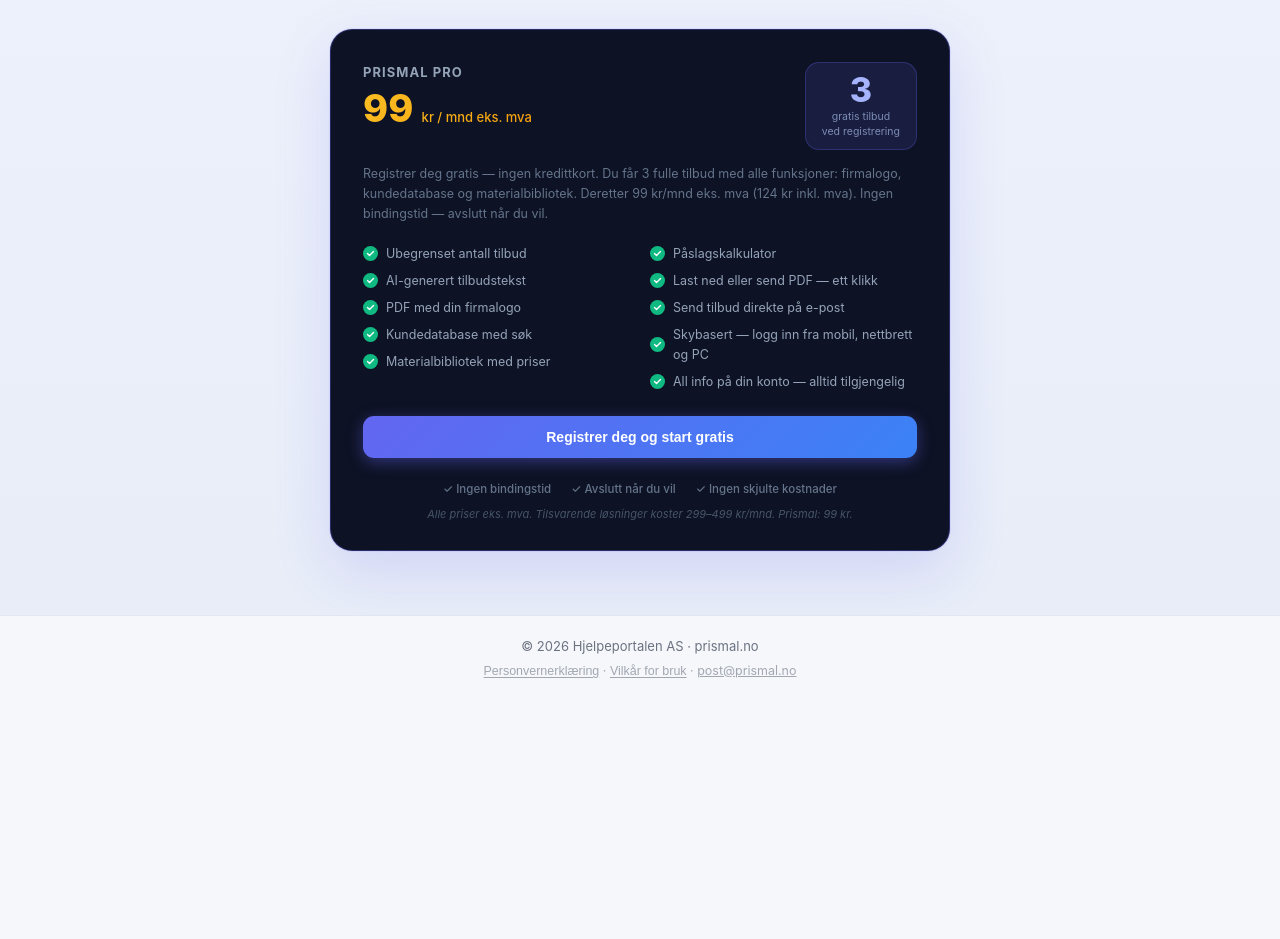
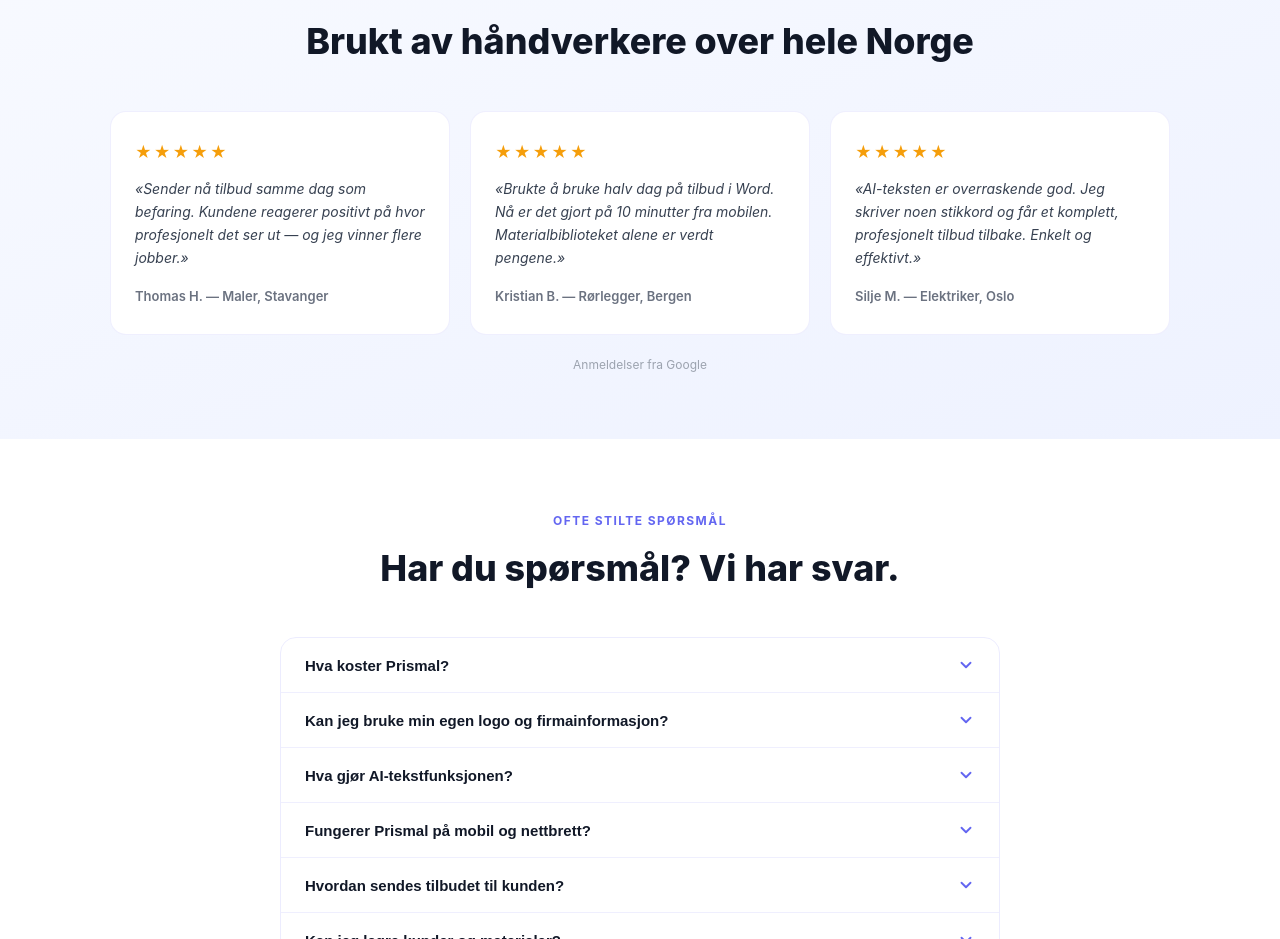
Before and after one commit to anderslura/Prismal, a React (Vite) app: page / in a window 1280 px wide. Shown: the part 2613-3552 px from the top of the page. Before the commit the page ends 3314 px from the top, so only its background shows below. Built offline with nearby package versions, Linux system fonts and the light colour scheme.

Commit message:
feat: anmeldelser og FAQ-seksjon på landingssiden

```diff
--- a/src/components/Landingsside.jsx
+++ b/src/components/Landingsside.jsx
@@ -1,6 +1,64 @@
 /* ── Landingsside v5 — lys, moderne, demo-karusell ── */
 import { useState, useEffect } from 'react'
 import DemoSlideshow from './DemoSlideshow'
+
+const FAQ_LISTE = [
+  {
+    sp: 'Hva koster Prismal?',
+    sv: 'Du starter gratis og får 3 fulle tilbud med alle funksjoner — ingen kredittkort nødvendig. Etter det koster Prismal Pro 99 kr/mnd eks. mva (124 kr inkl. mva). Ingen bindingstid, avslutt når du vil.'
+  },
+  {
+    sp: 'Kan jeg bruke min egen logo og firmainformasjon?',
+    sv: 'Ja. Du laster opp logo og fyller inn firmainfo én gang — det hentes automatisk på alle fremtidige tilbud, uavhengig av hvilken enhet du bruker.'
+  },
+  {
+    sp: 'Hva gjør AI-tekstfunksjonen?',
+    sv: 'Du beskriver oppdraget med egne ord — rettskriving er ikke viktig. AI-en omformer det til en komplett, profesjonell tilbudstekst. Du kan lese gjennom og redigere teksten før du sender.'
+  },
+  {
+    sp: 'Fungerer Prismal på mobil og nettbrett?',
+    sv: 'Ja, Prismal er optimalisert for mobil, nettbrett og PC. Ingen app å installere — du logger bare inn i nettleseren og er klar.'
+  },
+  {
+    sp: 'Hvordan sendes tilbudet til kunden?',
+    sv: 'Du sender direkte fra Prismal til kundens e-post. PDF legges ved automatisk. Du får kopi i din innboks, og tilbudet lagres i Prismal-historikken din.'
+  },
+  {
+    sp: 'Kan jeg lagre kunder og materialer?',
+    sv: 'Ja. Kunder lagres i en søkbar database — finn dem igjen på navn eller mobilnummer. Materialer lagres i et personlig bibliotek med priser, og oppdateres kun med antall fra gang til gang.'
+  },
+  {
+    sp: 'Hvordan avslutter jeg abonnementet?',
+    sv: 'Du avslutter når du vil fra «Abonnement og fakturaer» i profilmenyen. Ingen bindingstid, ingen skjulte kostnader.'
+  },
+]
+
+function FaqSeksjon() {
+  const [aapen, setAapen] = useState(null)
+  return (
+    <section className="l2-faq">
+      <div className="l2-faq-inner">
+        <p className="l2-faq-overst">Ofte stilte spørsmål</p>
+        <h2 className="l2-faq-tittel">Har du spørsmål? Vi har svar.</h2>
+        <div className="l2-faq-liste">
+          {FAQ_LISTE.map((f, i) => (
+            <div key={i} className={`l2-faq-item${aapen === i ? ' aapen' : ''}`}>
+              <button className="l2-faq-sporsmal" onClick={() => setAapen(aapen === i ? null : i)}>
+                <span>{f.sp}</span>
+                <svg className="l2-faq-chevron" width="18" height="18" viewBox="0 0 24 24" fill="none" stroke="currentColor" strokeWidth="2.5" strokeLinecap="round" strokeLinejoin="round">
+                  <polyline points="6 9 12 15 18 9"/>
+                </svg>
+              </button>
+              {aapen === i && (
+                <div className="l2-faq-svar">{f.sv}</div>
+              )}
+            </div>
+          ))}
+        </div>
+      </div>
+    </section>
+  )
+}
 
 function IkonLyn() {
   return (
@@ -166,6 +224,35 @@ export default function Landingsside({ onStart, onRegistrer }) {
       <DemoSlideshow />
 
 
+      {/* ── ANMELDELSER ── */}
+      <section className="l2-anm">
+        <div className="l2-anm-inner">
+          <p className="l2-anm-overst">Hva fagfolk sier</p>
+          <h2 className="l2-anm-tittel">Brukt av håndverkere over hele Norge</h2>
+          <div className="l2-anm-rad">
+            <div className="l2-anm-kort">
+              <div className="l2-anm-stjerner">★★★★★</div>
+              <p className="l2-anm-tekst">«Sender nå tilbud samme dag som befaring. Kundene reagerer positivt på hvor profesjonelt det ser ut — og jeg vinner flere jobber.»</p>
+              <div className="l2-anm-navn">Thomas H. — Maler, Stavanger</div>
+            </div>
+            <div className="l2-anm-kort">
+              <div className="l2-anm-stjerner">★★★★★</div>
+              <p className="l2-anm-tekst">«Brukte å bruke halv dag på tilbud i Word. Nå er det gjort på 10 minutter fra mobilen. Materialbiblioteket alene er verdt pengene.»</p>
+              <div className="l2-anm-navn">Kristian B. — Rørlegger, Bergen</div>
+            </div>
+            <div className="l2-anm-kort">
+              <div className="l2-anm-stjerner">★★★★★</div>
+              <p className="l2-anm-tekst">«AI-teksten er overraskende god. Jeg skriver noen stikkord og får et komplett, profesjonelt tilbud tilbake. Enkelt og effektivt.»</p>
+              <div className="l2-anm-navn">Silje M. — Elektriker, Oslo</div>
+            </div>
+          </div>
+          <p className="l2-anm-kilde">Anmeldelser fra Google</p>
+        </div>
+      </section>
+
+      {/* ── FAQ ── */}
+      <FaqSeksjon />
+
       {/* ── PRIS ── */}
       <section className="l2-pris">
         <p className="l2-pris-overst">Enkel prising</p>
--- a/src/styles/index.css
+++ b/src/styles/index.css
@@ -1963,6 +1963,155 @@ textarea { resize: vertical; }
 
 
 
+
+/* ── ANMELDELSER ── */
+.l2-anm {
+  background: linear-gradient(160deg, #f8faff 0%, #eef2ff 100%);
+  padding: 72px 32px 64px;
+}
+.l2-anm-inner {
+  max-width: 1060px;
+  margin: 0 auto;
+  text-align: center;
+}
+.l2-anm-overst {
+  font-size: 12px;
+  font-weight: 700;
+  text-transform: uppercase;
+  letter-spacing: 0.12em;
+  color: #6366f1;
+  margin-bottom: 10px;
+}
+.l2-anm-tittel {
+  font-size: clamp(22px, 2.8vw, 36px);
+  font-weight: 800;
+  color: #111827;
+  margin: 0 0 40px;
+}
+.l2-anm-rad {
+  display: grid;
+  grid-template-columns: repeat(3, 1fr);
+  gap: 20px;
+  margin-bottom: 20px;
+}
+.l2-anm-kort {
+  background: #fff;
+  border: 1px solid rgba(99,102,241,0.10);
+  border-radius: 16px;
+  padding: 28px 24px;
+  text-align: left;
+}
+.l2-anm-stjerner {
+  color: #f59e0b;
+  font-size: 16px;
+  margin-bottom: 12px;
+  letter-spacing: 2px;
+}
+.l2-anm-tekst {
+  font-size: 14px;
+  color: #374151;
+  line-height: 1.65;
+  margin: 0 0 16px;
+  font-style: italic;
+}
+.l2-anm-navn {
+  font-size: 13px;
+  font-weight: 600;
+  color: #6b7280;
+}
+.l2-anm-kilde {
+  font-size: 12px;
+  color: #9ca3af;
+  margin: 0;
+}
+@media (max-width: 760px) {
+  .l2-anm-rad { grid-template-columns: 1fr; }
+  .l2-anm { padding: 48px 20px 40px; }
+}
+
+/* ── FAQ ── */
+.l2-faq {
+  background: #fff;
+  padding: 72px 32px 64px;
+}
+.l2-faq-inner {
+  max-width: 720px;
+  margin: 0 auto;
+}
+.l2-faq-overst {
+  font-size: 12px;
+  font-weight: 700;
+  text-transform: uppercase;
+  letter-spacing: 0.12em;
+  color: #6366f1;
+  margin-bottom: 10px;
+  text-align: center;
+}
+.l2-faq-tittel {
+  font-size: clamp(22px, 2.8vw, 36px);
+  font-weight: 800;
+  color: #111827;
+  margin: 0 0 40px;
+  text-align: center;
+}
+.l2-faq-liste {
+  display: flex;
+  flex-direction: column;
+  gap: 0;
+  border: 1px solid rgba(99,102,241,0.12);
+  border-radius: 16px;
+  overflow: hidden;
+}
+.l2-faq-item {
+  border-bottom: 1px solid rgba(99,102,241,0.10);
+}
+.l2-faq-item:last-child {
+  border-bottom: none;
+}
+.l2-faq-sporsmal {
+  width: 100%;
+  display: flex;
+  align-items: center;
+  justify-content: space-between;
+  gap: 16px;
+  padding: 18px 24px;
+  background: none;
+  border: none;
+  cursor: pointer;
+  text-align: left;
+  font-size: 15px;
+  font-weight: 600;
+  color: #111827;
+  transition: background 0.12s;
+}
+.l2-faq-sporsmal:hover {
+  background: #f8faff;
+}
+.l2-faq-item.aapen .l2-faq-sporsmal {
+  color: #6366f1;
+  background: #f8faff;
+}
+.l2-faq-chevron {
+  flex-shrink: 0;
+  color: #6366f1;
+  transition: transform 0.2s;
+}
+.l2-faq-item.aapen .l2-faq-chevron {
+  transform: rotate(180deg);
+}
+.l2-faq-svar {
+  padding: 0 24px 18px;
+  font-size: 14px;
+  color: #4b5563;
+  line-height: 1.7;
+  background: #f8faff;
+}
+@media (max-width: 760px) {
+  .l2-faq { padding: 48px 20px 40px; }
+  .l2-faq-sporsmal { padding: 16px 18px; font-size: 14px; }
+  .l2-faq-svar { padding: 0 18px 16px; }
+}
+
 /* ── PROFILMENY ── */
 .profil-meny-wrapper {
   position: relative;
@@ -3403,6 +3552,155 @@ textarea { resize: vertical; }
 
 /* ── DEMO SLIDESHOW (erstatter flip-demo) ── */
 
+
+
+/* ── ANMELDELSER ── */
+.l2-anm {
+  background: linear-gradient(160deg, #f8faff 0%, #eef2ff 100%);
+  padding: 72px 32px 64px;
+}
+.l2-anm-inner {
+  max-width: 1060px;
+  margin: 0 auto;
+  text-align: center;
+}
+.l2-anm-overst {
+  font-size: 12px;
+  font-weight: 700;
+  text-transform: uppercase;
+  letter-spacing: 0.12em;
+  color: #6366f1;
+  margin-bottom: 10px;
+}
+.l2-anm-tittel {
+  font-size: clamp(22px, 2.8vw, 36px);
+  font-weight: 800;
+  color: #111827;
+  margin: 0 0 40px;
+}
+.l2-anm-rad {
+  display: grid;
+  grid-template-columns: repeat(3, 1fr);
+  gap: 20px;
+  margin-bottom: 20px;
+}
+.l2-anm-kort {
+  background: #fff;
+  border: 1px solid rgba(99,102,241,0.10);
+  border-radius: 16px;
+  padding: 28px 24px;
+  text-align: left;
+}
+.l2-anm-stjerner {
+  color: #f59e0b;
+  font-size: 16px;
+  margin-bottom: 12px;
+  letter-spacing: 2px;
+}
+.l2-anm-tekst {
+  font-size: 14px;
+  color: #374151;
+  line-height: 1.65;
+  margin: 0 0 16px;
+  font-style: italic;
+}
+.l2-anm-navn {
+  font-size: 13px;
+  font-weight: 600;
+  color: #6b7280;
+}
+.l2-anm-kilde {
+  font-size: 12px;
+  color: #9ca3af;
+  margin: 0;
+}
+@media (max-width: 760px) {
+  .l2-anm-rad { grid-template-columns: 1fr; }
+  .l2-anm { padding: 48px 20px 40px; }
+}
+
+/* ── FAQ ── */
+.l2-faq {
+  background: #fff;
+  padding: 72px 32px 64px;
+}
+.l2-faq-inner {
+  max-width: 720px;
+  margin: 0 auto;
+}
+.l2-faq-overst {
+  font-size: 12px;
+  font-weight: 700;
+  text-transform: uppercase;
+  letter-spacing: 0.12em;
+  color: #6366f1;
+  margin-bottom: 10px;
+  text-align: center;
+}
+.l2-faq-tittel {
+  font-size: clamp(22px, 2.8vw, 36px);
+  font-weight: 800;
+  color: #111827;
+  margin: 0 0 40px;
+  text-align: center;
+}
+.l2-faq-liste {
+  display: flex;
+  flex-direction: column;
+  gap: 0;
+  border: 1px solid rgba(99,102,241,0.12);
+  border-radius: 16px;
+  overflow: hidden;
+}
+.l2-faq-item {
+  border-bottom: 1px solid rgba(99,102,241,0.10);
+}
+.l2-faq-item:last-child {
+  border-bottom: none;
+}
+.l2-faq-sporsmal {
+  width: 100%;
+  display: flex;
+  align-items: center;
+  justify-content: space-between;
+  gap: 16px;
+  padding: 18px 24px;
+  background: none;
+  border: none;
+  cursor: pointer;
+  text-align: left;
+  font-size: 15px;
+  font-weight: 600;
+  color: #111827;
+  transition: background 0.12s;
+}
+.l2-faq-sporsmal:hover {
+  background: #f8faff;
+}
+.l2-faq-item.aapen .l2-faq-sporsmal {
+  color: #6366f1;
+  background: #f8faff;
+}
+.l2-faq-chevron {
+  flex-shrink: 0;
+  color: #6366f1;
+  transition: transform 0.2s;
+}
+.l2-faq-item.aapen .l2-faq-chevron {
+  transform: rotate(180deg);
+}
+.l2-faq-svar {
+  padding: 0 24px 18px;
+  font-size: 14px;
+  color: #4b5563;
+  line-height: 1.7;
+  background: #f8faff;
+}
+@media (max-width: 760px) {
+  .l2-faq { padding: 48px 20px 40px; }
+  .l2-faq-sporsmal { padding: 16px 18px; font-size: 14px; }
+  .l2-faq-svar { padding: 0 18px 16px; }
+}
 
 /* ── PROFILMENY ── */
 .profil-meny-wrapper {
```
